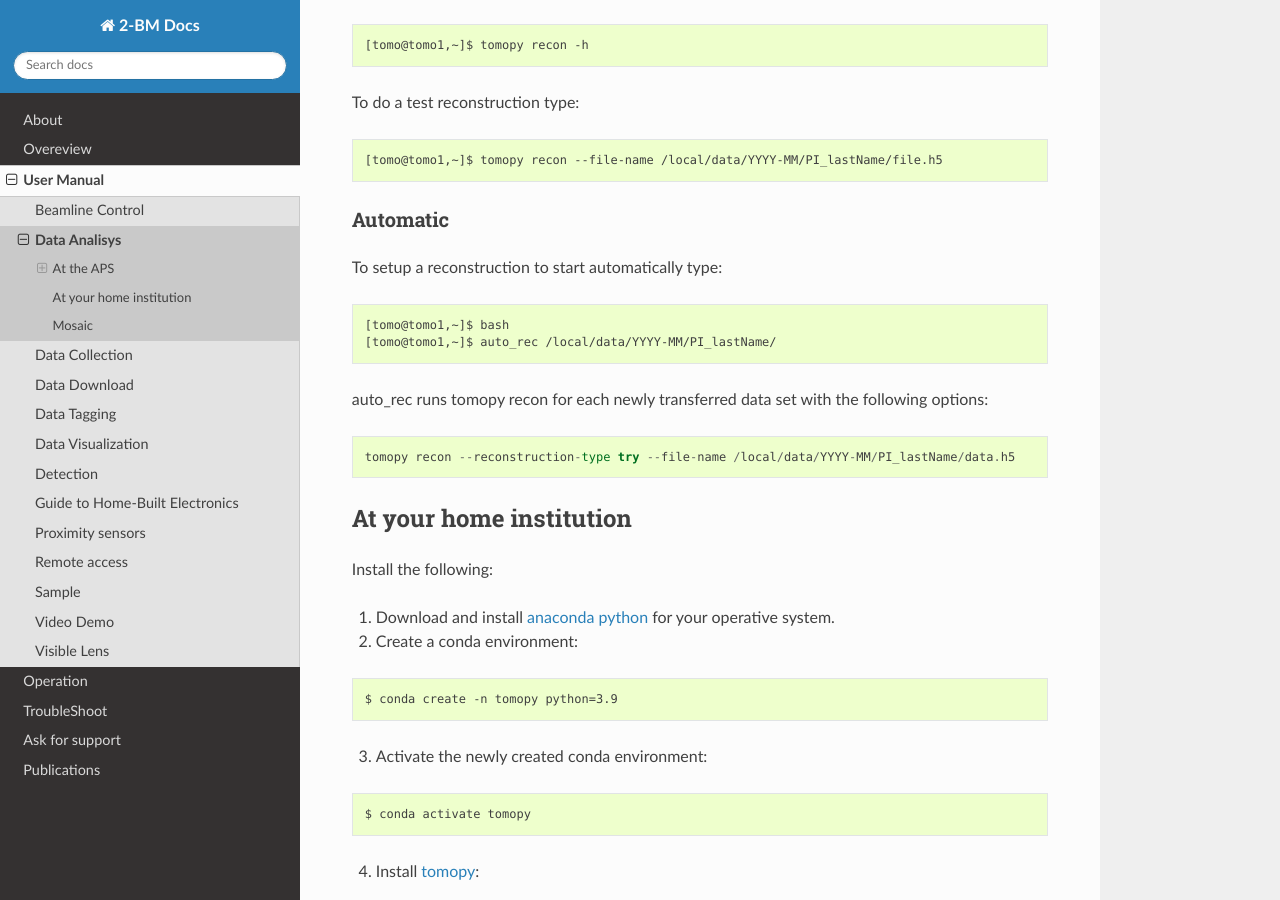
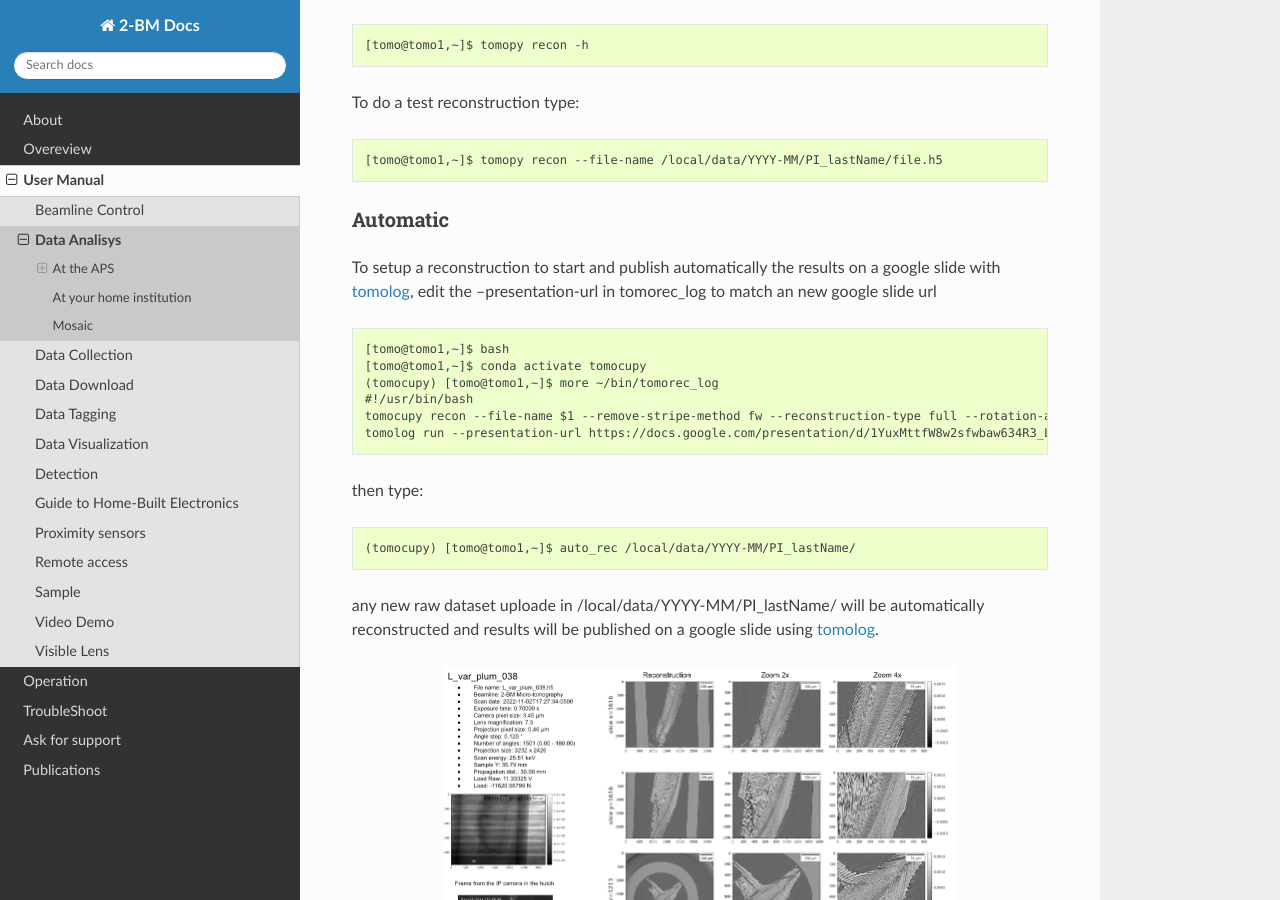
Before and after one commit to xray-imaging/2bm-docs, a Sphinx documentation site: the page built from docs/source/user/item_001.rst, in a window 1280 px wide and 900 px high, scrolled down 665 px. Built offline with Sphinx 7.4.7 and the Read the Docs theme 2.0.0, drawn with Linux system fonts in a browser that asks for light colours; the version number could not be read and is left out.

Commit message:
updated automatic reconstruction + tomolog instructions

```diff
--- a/docs/source/user/item_001.rst
+++ b/docs/source/user/item_001.rst
@@ -44,14 +44,31 @@ To do a test reconstruction type::
 Automatic
 ~~~~~~~~~
 
-To setup a reconstruction to start automatically type::
+To setup a reconstruction to start and publish automatically the results on a google slide with `tomolog <https://tomologcli.readthedocs.io/en/latest/index.html>`_,
+edit the --presentation-url in tomorec_log to match an new google slide url
+
+::
 
     [tomo@tomo1,~]$ bash
-    [tomo@tomo1,~]$ auto_rec /local/data/YYYY-MM/PI_lastName/
+    [tomo@tomo1,~]$ conda activate tomocupy
+    (tomocupy) [tomo@tomo1,~]$ more ~/bin/tomorec_log
+    #!/usr/bin/bash
+    tomocupy recon --file-name $1 --remove-stripe-method fw --reconstruction-type full --rotation-axis-auto auto --find-center-end-row 1500
+    tomolog run --presentation-url https://docs.google.com/presentation/d/1YuxMttfW8w2sfwbaw634R3_LgPIsaHblz4Lrsjzn6ufQ/edit?usp=sharing --file-name $1 --beamline 2-bm --zoom [1,2,4]
 
-auto_rec runs tomopy recon for each newly transferred data set with the following options::
+then type::
 
-    tomopy recon --reconstruction-type try --file-name /local/data/YYYY-MM/PI_lastName/data.h5
+    (tomocupy) [tomo@tomo1,~]$ auto_rec /local/data/YYYY-MM/PI_lastName/
+
+any new raw dataset uploade in /local/data/YYYY-MM/PI_lastName/ will be automatically reconstructed and results will be published on a google slide using `tomolog <https://tomologcli.readthedocs.io/en/latest/index.html>`_.
+
+
+.. image:: ../img/tomolog_01.png
+   :width: 512px
+   :align: center
+   :alt: tomo_01
+
+
 
 .. _handyn label: https://anl.box.com/s/2kdy0yaz57nfodyv31k4etp83sqckb0x
 .. _handyn SM: https://anl.box.com/s/itwhcp9xr7xocl1djilyd5yqf8un6yjt
```
Also changed, not shown: docs/source/img/tomolog_01.png (added).
